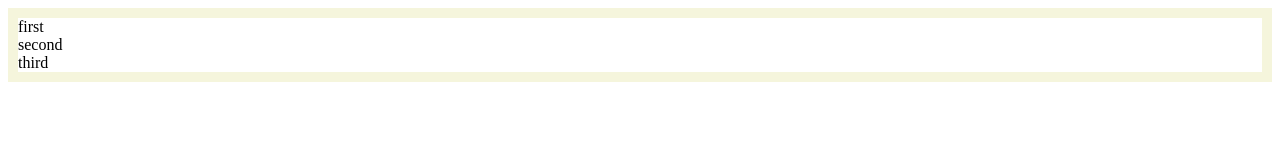
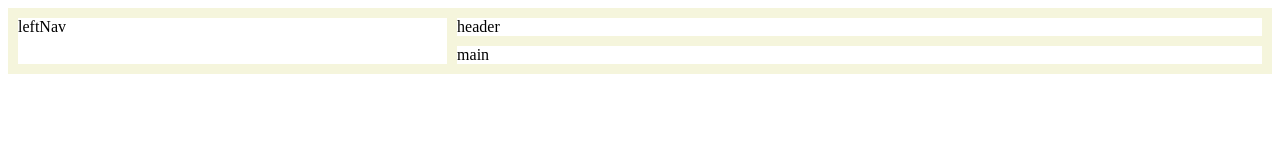
Before and after one commit to knightmoves-schools/028-grid-layout-AdaleeVorbeck, a website: page index.html in a window 1280 px wide. Drawn offline with Linux system fonts and the light colour scheme.

Commit message:
grids :)

```diff
--- a/index.html
+++ b/index.html
@@ -4,15 +4,27 @@
     <title>Grid</title>
     <link rel="stylesheet" href="style.css">
     <style>
+        .first-item { grid-area: header;}
 
+        .second-item { grid-area: leftNav;}
+
+        .third-item { grid-area: main;}
+
+        .grid-container {
+            display:grid;
+            grid-template-areas:
+                'leftNav header header'
+                'leftNav main main';
+            gap: 10px;
+        }
     </style>
 </head>
 
 <body>
     <div class="grid-container">
-        <div class="first-item">first</div>
-        <div class="second-item">second</div>
-        <div class="third-item">third</div>
+        <div class="first-item">header</div>
+        <div class="second-item">leftNav</div>
+        <div class="third-item">main</div>
     </div>
 </body>
 
```
